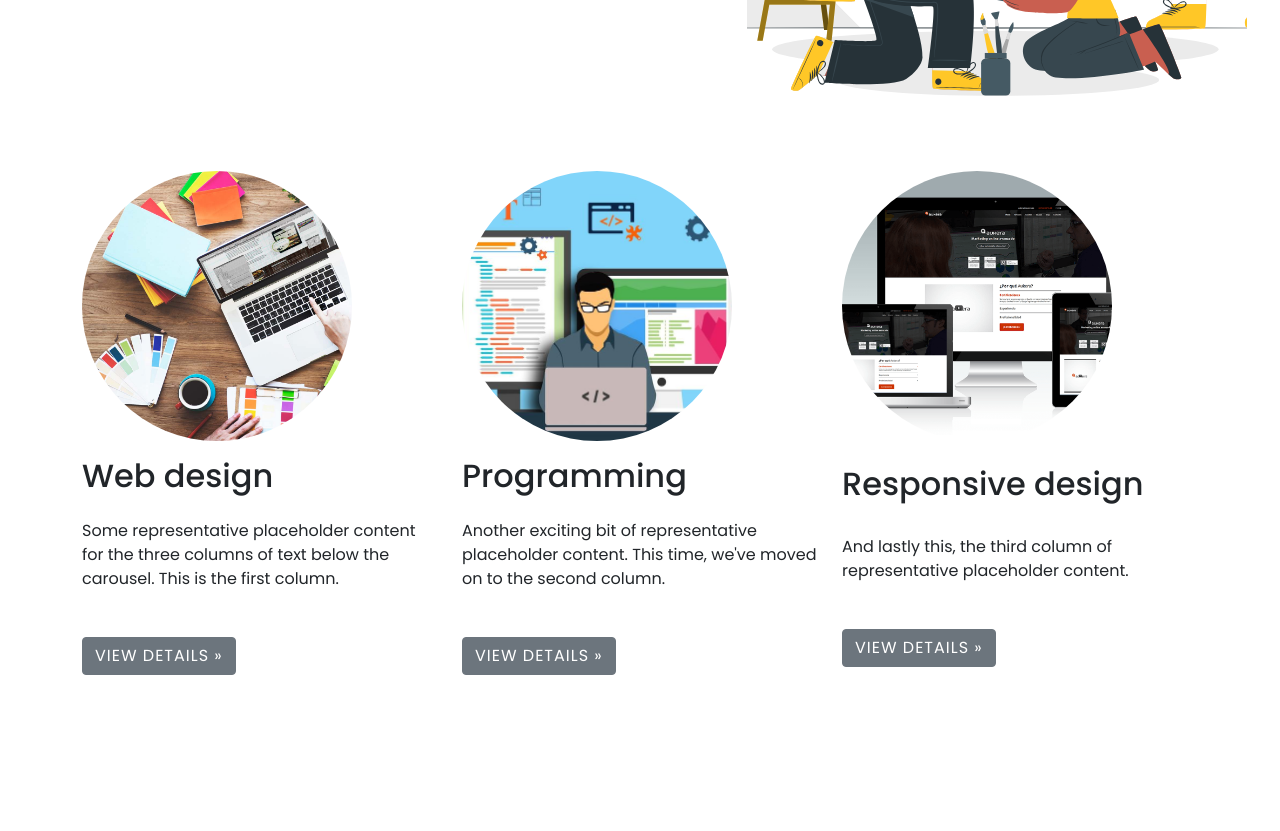
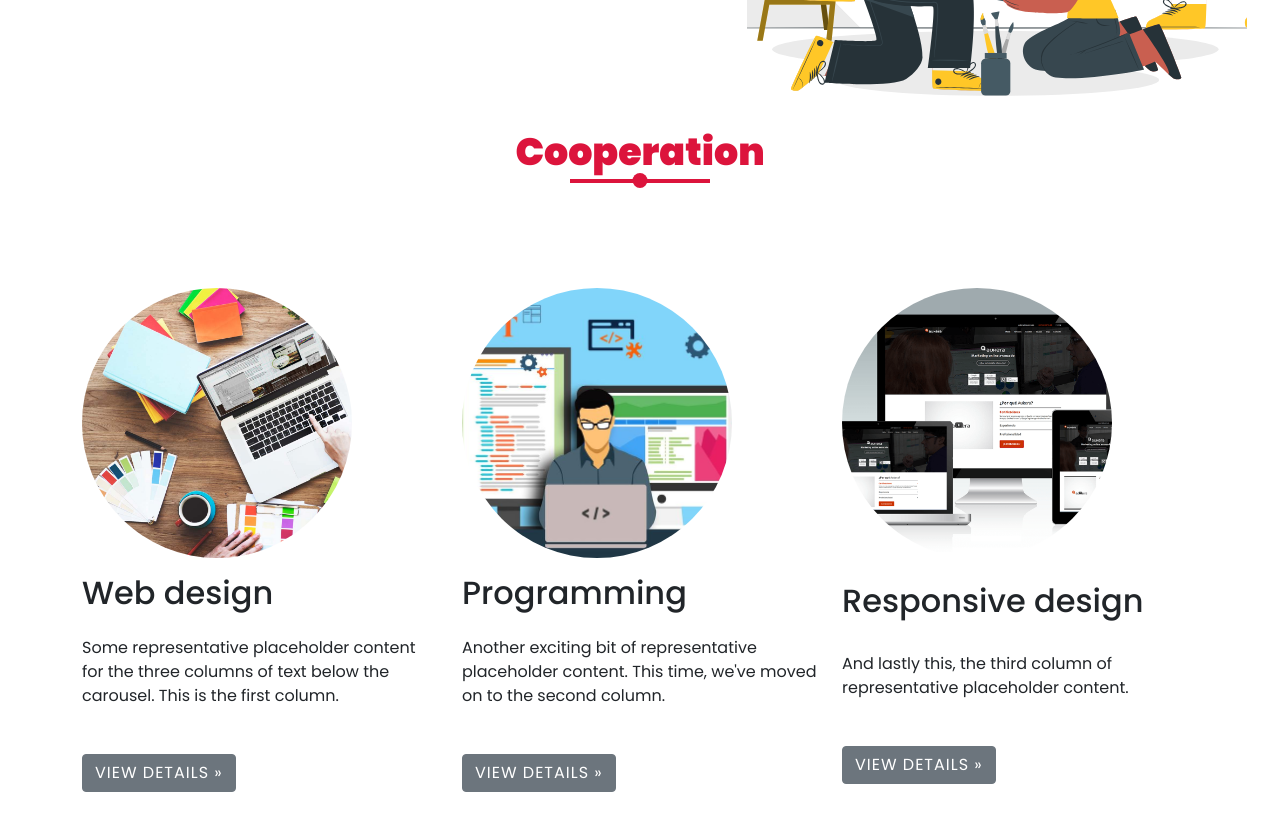
Before and after one commit to Abdullox2005/portfolio02, a website: page service.html in a window 1280 px wide. Shown: the part 2520-3351 px from the top of the page. Drawn offline with Linux system fonts and the light colour scheme.

Commit message:
cooperation peges

```diff
--- a/service.html
+++ b/service.html
@@ -121,6 +121,15 @@
             <p class="lead">Another featurette? Of course. More placeholder content here to give you an idea of how this layout would work with some actual real-world content in place.</p>
         </div>
     </div>
+
+
+
+
+
+    <div id="cooperation" class="title reveal">
+        <div class="section-title">Cooperation</div>
+    </div>
+
     <div class="row reveal pt-5">
         <div class="col-lg-4">
            <div class="img-logo py-2" ></div>
```
